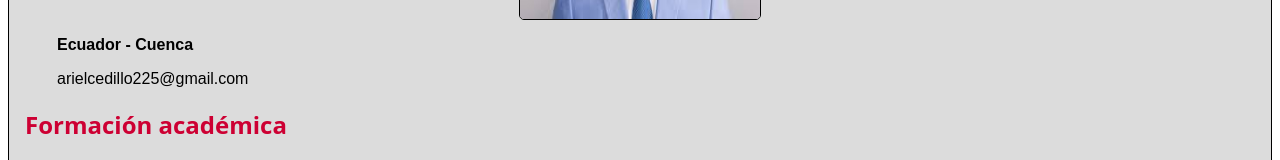
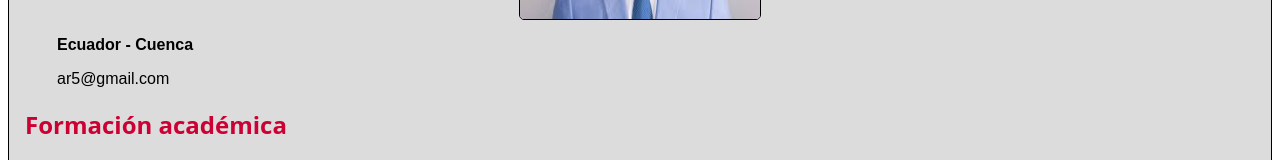
Before and after one commit to ArielCedillo225/hojadevida, a plain HTML site: page index.html in a window 1280 px wide. Shown: the part 312-472 px from the top of the page. Drawn offline with Linux system fonts and the light colour scheme.

Commit message:
Update index.html

```diff
--- a/index.html
+++ b/index.html
@@ -19,7 +19,7 @@
         </div>
 
         <p><b>Ecuador - Cuenca</b></p>
-        <p>arielcedillo225@gmail.com</p>
+        <p>ar5@gmail.com</p>
 
         <h2><b>Formación académica</b></h2>
         <ul>
```
